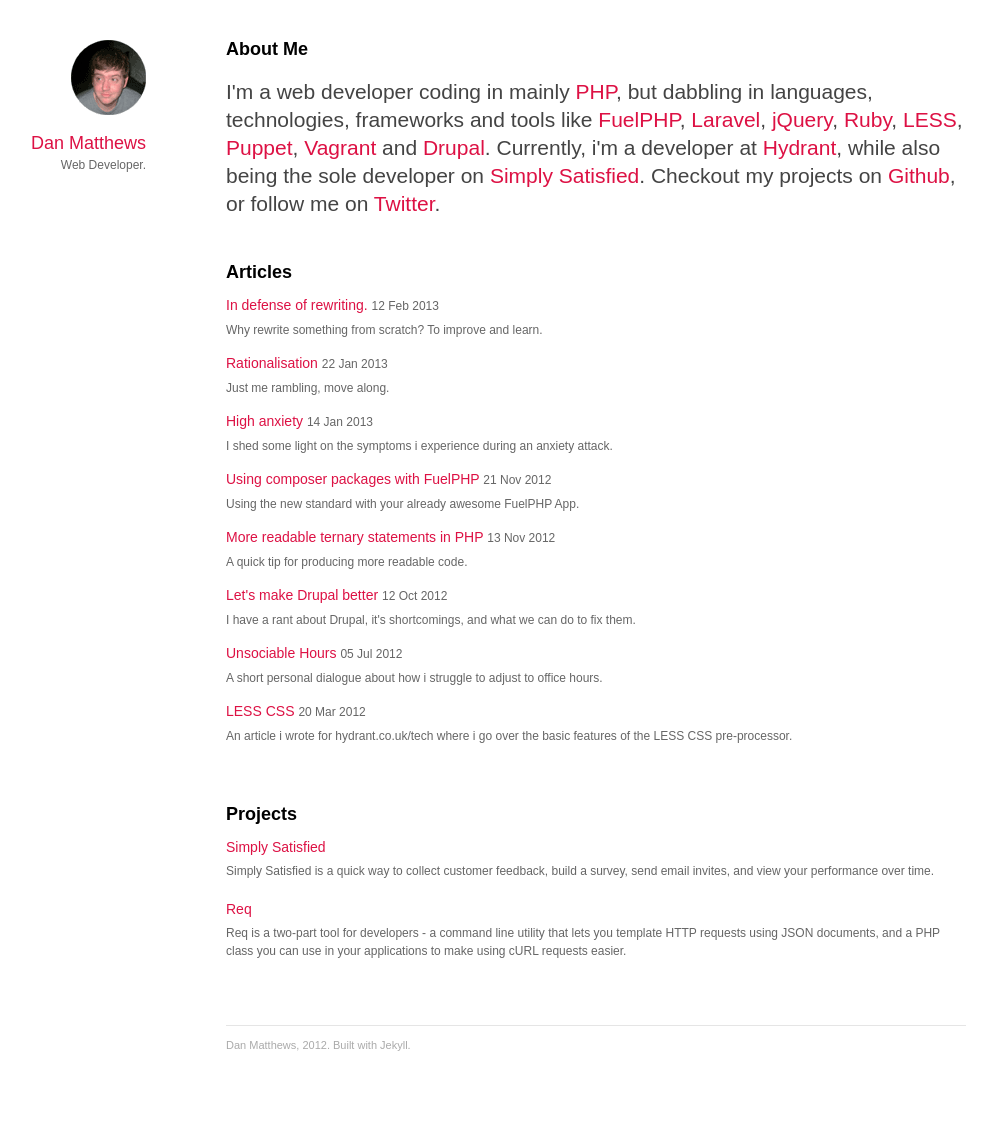
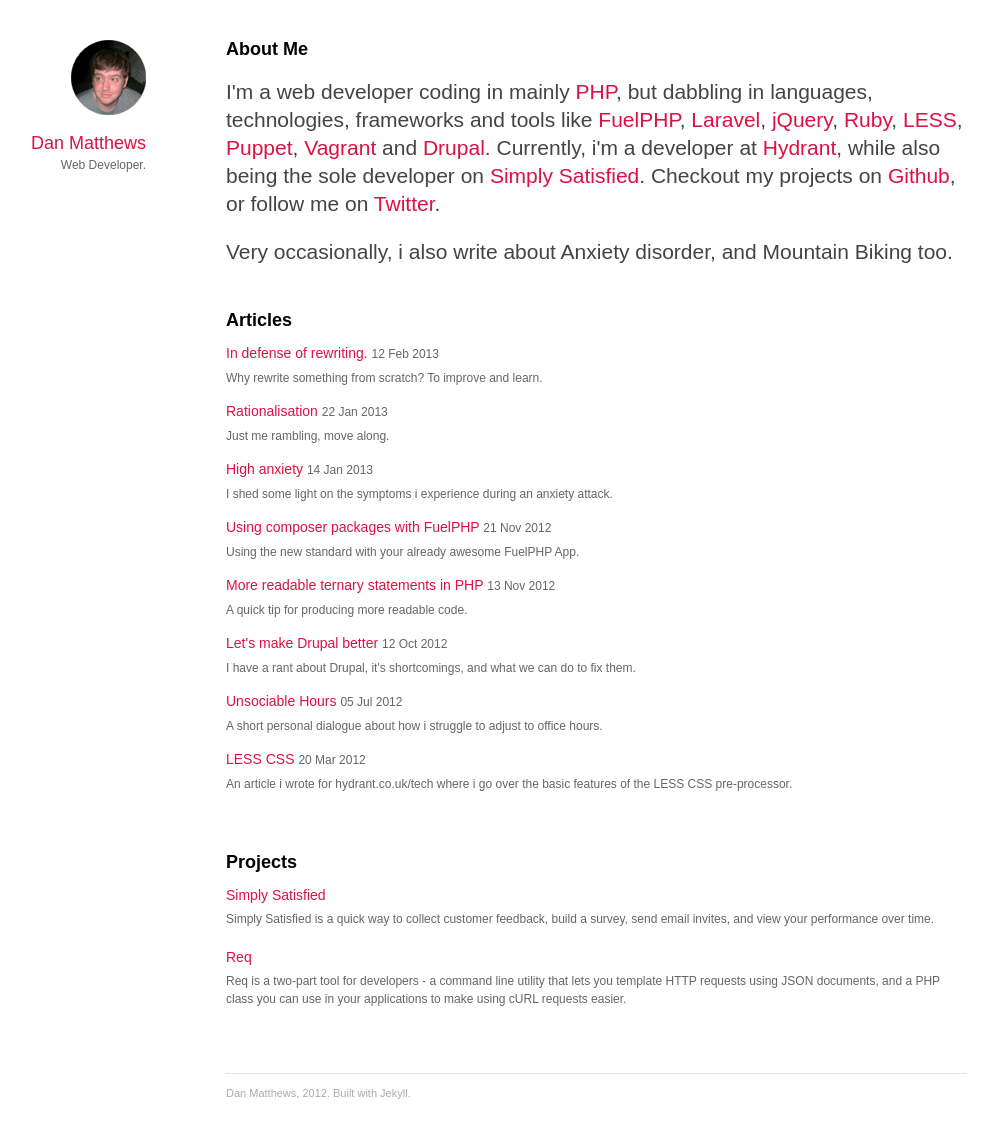
Before and after one commit to danmatthews/danmatthews.github.com, a Jekyll site: the page built from index.html, in a window 1280 px wide. Shown: the whole page, without its empty margins (134-1126 px from the left). Built offline with Jekyll 4.4.1, drawn with Linux system fonts in a browser that asks for light colours; before the commit the page ends 1099 px from its top, so only the background shows below that.

Commit message:
Update index.html

```diff
--- a/index.html
+++ b/index.html
@@ -6,6 +6,8 @@
 <div id="bio">
 
   <p>I'm a web developer coding in mainly <a class="lang" href="http://php.net">PHP</a>, but dabbling in languages, technologies, frameworks and tools like <a class="lang" href="http://fuelphp.com">FuelPHP</a>, <a class="lang" href="http://laravel.com">Laravel</a>, <a class="lang" href="http://jquery.com">jQuery</a>, <a class="lang" href="http://www.ruby-lang.org/en/">Ruby</a>, <a class="lang" href="http://lesscss.org">LESS</a>, <a class="lang" href="http://puppetlabs.com/">Puppet</a>, <a class="lang" href="http://vagrantup.com/">Vagrant</a> and <a href="http://drupal.org">Drupal</a>. Currently, i'm a developer at <a href="http://hydrant.co.uk">Hydrant</a>, while also being the sole developer on <a href="http://simplysatisfied.net/">Simply Satisfied</a>. Checkout my projects on <a href="http://github.com/danmatthews">Github</a>, or follow me on <a href="http://twitter.com/danmatthews">Twitter</a>.</p>
+
+<p>Very occasionally, i also write about Anxiety disorder, and Mountain Biking too.</p>
 
 </div>
 
```
